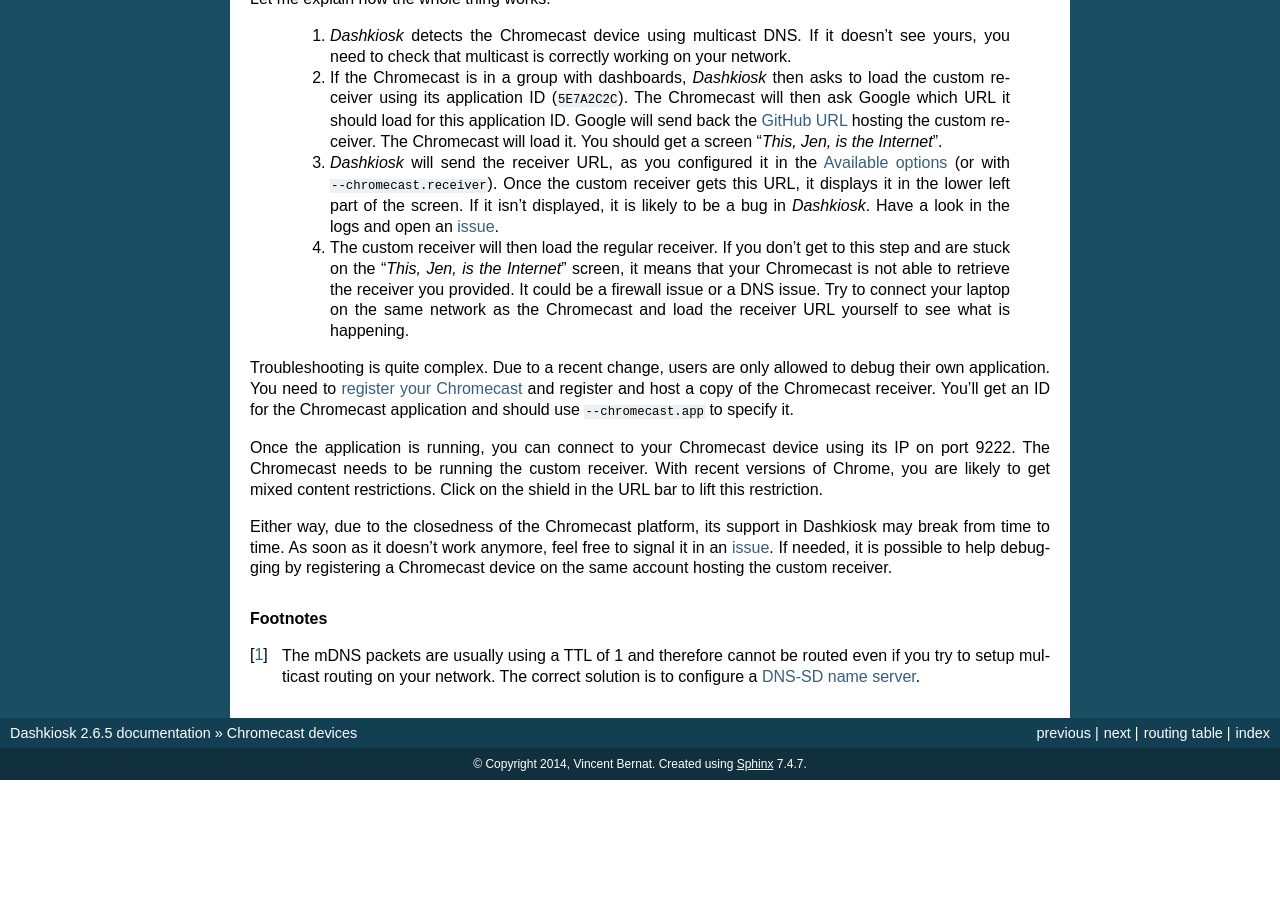
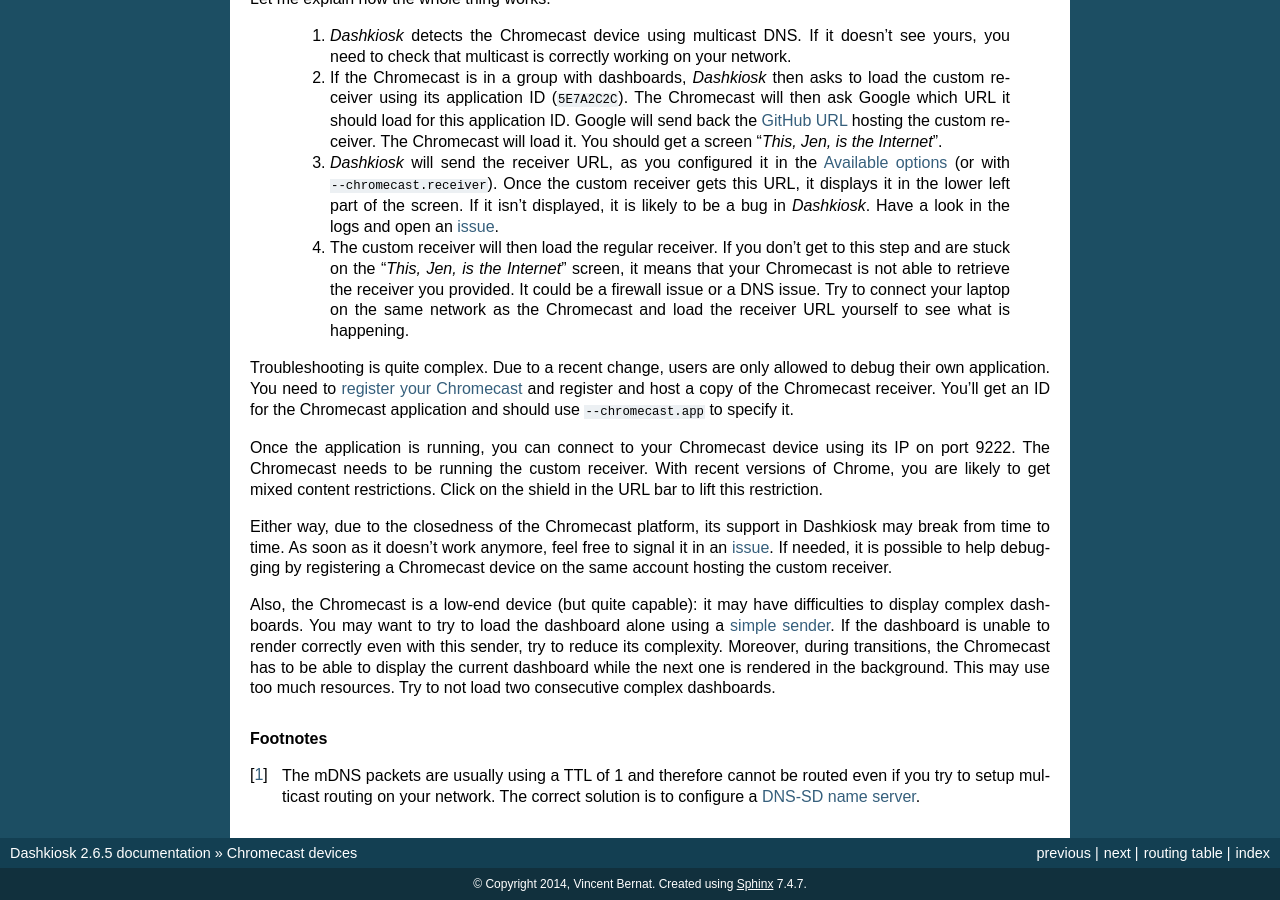
Before and after one commit to vincentbernat/dashkiosk, a Sphinx documentation site: the page built from docs/chromecast.rst, in a window 1280 px wide and 900 px high, scrolled down 1251 px. Built offline with Sphinx 7.4.7, drawn with Linux system fonts in a browser that asks for light colours; before the commit the page ends 2031 px from its top, so only the background shows below that.

Commit message:
doc: more debugging stuff for Chromecast

```diff
--- a/docs/chromecast.rst
+++ b/docs/chromecast.rst
@@ -121,6 +121,15 @@ doesn't work anymore, feel free to signal it in an `issue`_. If
 needed, it is possible to help debugging by registering a Chromecast
 device on the same account hosting the custom receiver.
 
+Also, the Chromecast is a low-end device (but quite capable): it may
+have difficulties to display complex dashboards. You may want to try
+to load the dashboard alone using a `simple sender`_. If the dashboard
+is unable to render correctly even with this sender, try to reduce its
+complexity. Moreover, during transitions, the Chromecast has to be
+able to display the current dashboard while the next one is rendered
+in the background. This may use too much resources. Try to not load
+two consecutive complex dashboards.
+
 .. rubric:: Footnotes
 
 .. [#routing] The mDNS packets are usually using a TTL of 1 and
@@ -128,6 +137,7 @@ device on the same account hosting the custom receiver.
               multicast routing on your network. The correct solution
               is to configure a `DNS-SD name server`_.
 
+.. _simple sender: https://boombatower.github.io/chromecast-dashboard/sender/
 .. _DNS-SD name server: http://www.dns-sd.org/ServerSetup.html
 .. _GitHub URL: https://vincentbernat.github.io/dashkiosk/chromecast.html
 .. _register your Chromecast: https://cast.google.com/publish/#/overview
```
